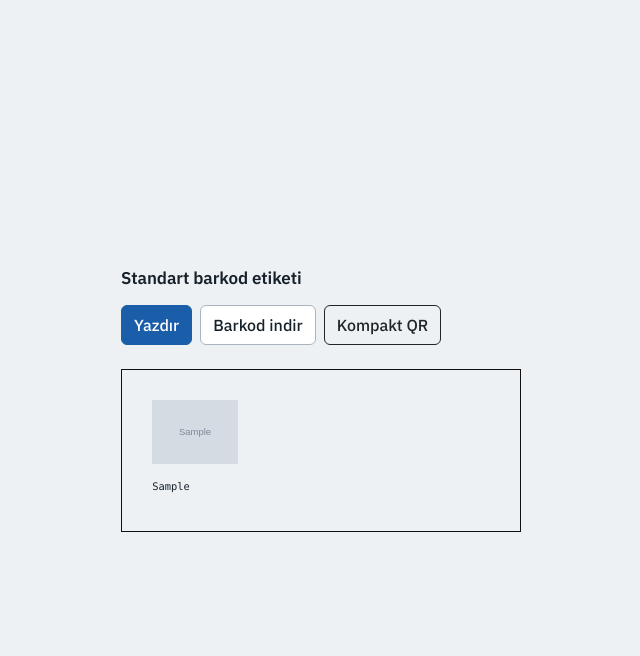
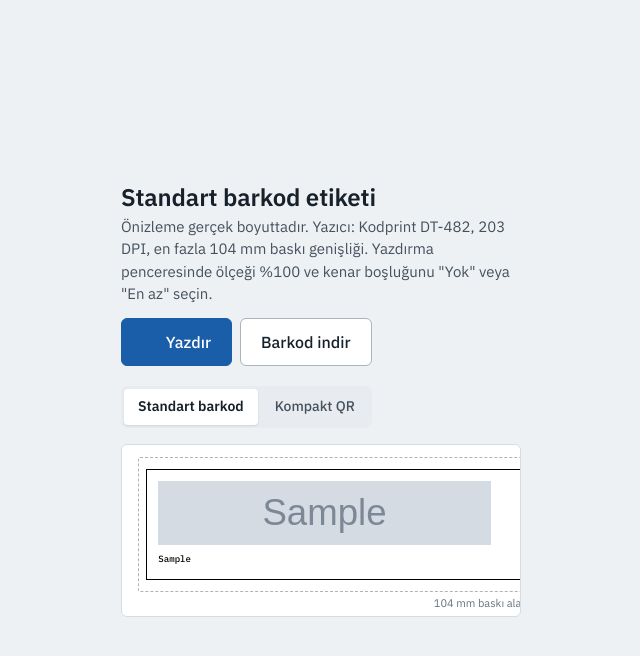
Before and after one commit to ataberksifil/tezcan-envanter, a Django app: template identification/templates/identification/label.html in a window 1280 px wide. Shown: the top 656 px of the page, without its empty margins (319-959 px from the left). Run offline with Django 5.2, Linux system fonts and the light colour scheme; the template is opened without the code that fills it: most values are stand-ins (such as "Sample title", 1, 10 or a date in 2020); grey boxes marked "Sample" are stand-in pictures; parts of the project's set-up code (start-up, migrations or seed data) failed here and were passed over; some libraries are stand-ins or nearby versions.

Commit message:
feat: redesign scanner and label screens
UI modernization phase 6.

- Scanner: USB/HID field first on desktop, camera first on phones; a
  rejected code stays selected so the next scan replaces it.
- Labels: true-size preview with the 104 mm printable-area guide for the
  Kodprint DT-482, format switch between standard Code128 and compact
  QR, print output limited to the label. Barcode and QR keep their
  intrinsic size (88 x 17 mm Code128, 0.25 mm modules = 2 dots at
  203 DPI). Payloads and printing flow are unchanged.

Co-Authored-By: Claude Opus 5.5 <noreply@anthropic.com>

```diff
--- a/core/static/core/css/app.css
+++ b/core/static/core/css/app.css
@@ -1037,3 +1037,8 @@ fieldset.field { border: 0; padding: 0; min-width: 0; }
 .choice-title { display: block; font-weight: 600; }
 .choice-sub { display: block; font-size: 0.8125rem; color: var(--tz-ink-2); }
 .has-error .choice-card { border-color: var(--tz-danger); }
+
+/* ---- Scanner page: USB reader first on desktop, camera first on phones -- */
+.scan-sections { display: flex; flex-direction: column; gap: 1rem; }
+.scan-sections > .panel + .panel { margin-top: 0; }
+@media (max-width: 991.98px) { .scan-camera { order: -1; } }
--- a/core/static/core/js/app.js
+++ b/core/static/core/js/app.js
@@ -113,6 +113,14 @@
             event.stopImmediatePropagation();
         }
     }, true);
+
+    // After a rejected scan the field keeps the bad code selected, so the next
+    // HID scan replaces it instead of being appended to it.
+    var rejectedScan = document.querySelector("#scan-resolve-form .has-error input");
+    if (rejectedScan) {
+        rejectedScan.focus();
+        rejectedScan.select();
+    }
 
     // Double-submit guard for POST forms. Buttons are disabled after the browser
     // has captured the submitter value, so intent buttons keep working.
--- a/core/templates/base.html
+++ b/core/templates/base.html
@@ -8,7 +8,7 @@
     <title>{% block title %}Tezcan Envanter{% endblock %}</title>
     <link rel="icon" href="{% static 'core/favicon.svg' %}" type="image/svg+xml">
     <link rel="stylesheet" href="{% static 'vendor/bootstrap/css/bootstrap.min.css' %}">
-    <link rel="stylesheet" href="{% static 'core/css/app.css' %}?v=ui-9">
+    <link rel="stylesheet" href="{% static 'core/css/app.css' %}?v=ui-10">
     {% block extra_css %}{% endblock %}
 </head>
 <body hx-headers='{"X-CSRFToken": "{{ csrf_token }}"}'>
@@ -173,7 +173,7 @@
 
     <script src="{% static 'vendor/htmx/htmx.min.js' %}"></script>
     <script src="{% static 'vendor/bootstrap/js/bootstrap.bundle.min.js' %}"></script>
-    <script src="{% static 'core/js/app.js' %}?v=ui-9"></script>
+    <script src="{% static 'core/js/app.js' %}?v=ui-10"></script>
     {% block extra_js %}{% endblock %}
 </body>
 </html>
--- a/identification/static/identification/css/label.css
+++ b/identification/static/identification/css/label.css
@@ -1,85 +1,73 @@
-.id-label {
-    border: 1px solid #111;
-    padding: 8mm;
+/* Workshop labels for Kodprint DT-482: 203 DPI, max 104 mm print width.
+   Barcode and QR are shown at their intrinsic size (Code128 88 x 17 mm,
+   0.25 mm = 2 printer dots per module) so the printer never rescales bars. */
+
+.label-stage {
+    position: relative;
+    padding: 1.5rem 1.5rem 2.25rem;
+    background: var(--tz-surface);
+    border: 1px solid var(--tz-line);
+    border-radius: var(--tz-radius);
+    overflow-x: auto;
+}
+.label-printable-area {
+    position: absolute;
+    top: 0.75rem;
+    left: calc(1.5rem - 2mm);
+    width: 104mm;
+    bottom: 1.5rem;
+    border: 1px dashed var(--tz-line-strong);
+    border-radius: 2px;
+    pointer-events: none;
+}
+.label-printable-area span {
+    position: absolute;
+    right: 0;
+    bottom: -1.25rem;
+    font-size: 0.6875rem;
+    color: var(--tz-ink-3);
 }
 
-.id-label--standard {
-    max-width: 210mm;
+.id-label {
+    position: relative;
+    width: 100mm;
+    padding: 3mm;
+    color: #000;
+    background: #fff;
+    border: 1px solid #000;
+    font-family: var(--tz-font);
 }
-
 .id-label--compact {
+    display: flex;
     align-items: center;
-    display: flex;
-    gap: 1rem;
-    max-width: 120mm;
+    gap: 3mm;
 }
-
 .id-label__barcode {
     display: block;
+    width: 88mm;
     height: 17mm;
-    width: auto;
     max-width: none;
 }
-
 .id-label__qr {
+    flex: none;
+    width: 46mm;
     height: 46mm;
-    width: 46mm;
+    image-rendering: pixelated;
 }
-
-.id-label__details {
-    margin-top: 4mm;
-}
-
-.id-label--compact .id-label__details {
-    margin-top: 0;
-}
-
-.id-label__details p {
-    margin-bottom: .35rem;
-}
-
-.id-label__kind {
-    font-size: .85rem;
-    font-weight: 700;
-    letter-spacing: .08em;
-    text-transform: uppercase;
-}
-
-.id-label__title {
-    font-size: 1.55rem;
-    font-weight: 700;
-    margin-bottom: .5rem;
-}
-
-.id-label__code,
-.id-label__payload {
-    font-family: ui-monospace, SFMono-Regular, Menlo, Monaco, Consolas, monospace;
-}
-
-.id-label__payload {
-    font-size: .65rem;
-    overflow-wrap: anywhere;
-}
-
-.id-label__note {
-    font-size: .8rem;
-}
-
-@media screen {
-    .id-label--standard {
-        overflow-x: auto;
-    }
-}
+.id-label__details { margin-top: 2mm; min-width: 0; }
+.id-label--compact .id-label__details { margin-top: 0; }
+.id-label__details p { margin: 0 0 1mm; font-size: 3.2mm; line-height: 1.25; }
+.id-label__kind { font-weight: 600; font-size: 3mm !important; }
+.id-label__title { margin: 0 0 1mm; font-size: 5.5mm; font-weight: 700; line-height: 1.15; color: #000; overflow-wrap: anywhere; }
+.id-label__code, .id-label__payload { font-family: var(--tz-mono); }
+.id-label__code { font-weight: 600; font-size: 3.8mm !important; }
+.id-label__payload { font-size: 2.4mm !important; overflow-wrap: anywhere; }
+.id-label__note { font-size: 2.6mm !important; }
 
 @media print {
-    @page { margin: 8mm; }
-    .app-header,
+    @page { margin: 2mm; }
     .no-print { display: none !important; }
-    main.container { margin: 0; max-width: none; padding: 0 !important; }
-    .id-label { break-inside: avoid; }
-    .id-label__barcode {
-        max-width: none;
-        height: 17mm;
-        width: auto;
-    }
+    .label-stage { padding: 0; border: 0; background: none; overflow: visible; }
+    .label-printable-area { display: none; }
+    .id-label { border: 0; break-inside: avoid; }
 }
--- /dev/null
+++ b/identification/templates/identification/_label_details.html
@@ -0,0 +1,16 @@
+{% if entity_type == "M" %}
+    <p class="id-label__kind">Malzeme</p>
+    <h2 class="id-label__title">{{ target.name }}</h2>
+    <p class="id-label__code">{{ target.material_code }}</p>
+    <p class="id-label__note">Bu etiket malzeme türünü tanımlar; tek bir fiziksel birimi tanımlamaz.</p>
+{% elif entity_type == "A" %}
+    <p class="id-label__kind">Tekil varlık</p>
+    <h2 class="id-label__title">{{ target.internal_asset_code }}</h2>
+    <p>{{ target.material.name }}</p>
+    {% if target.serial_number %}<p class="id-label__code">Seri no: {{ target.serial_number }}</p>{% endif %}
+{% elif entity_type == "L" %}
+    <p class="id-label__kind">Lokasyon</p>
+    <h2 class="id-label__title">{{ target.code }}</h2>
+    <p>{{ target.name }}</p>
+{% endif %}
+<p class="id-label__payload">{{ identity_payload }}</p>
--- a/identification/templates/identification/label.html
+++ b/identification/templates/identification/label.html
@@ -1,67 +1,53 @@
 {% extends "base.html" %}
-{% load static %}
+{% load static ui %}
 
-{% block title %}{% if is_compact_label %}Kompakt QR{% else %}Standart barkod{% endif %} — Elektrik Atölyesi Envanter{% endblock %}
-{% block extra_css %}<link rel="stylesheet" href="{% static 'identification/css/label.css' %}">{% endblock %}
+{% block title %}{% if is_compact_label %}Kompakt QR{% else %}Standart barkod{% endif %} — Tezcan Envanter{% endblock %}
+
+{% block extra_css %}<link rel="stylesheet" href="{% static 'identification/css/label.css' %}?v=ui-3">{% endblock %}
 
 {% block content %}
-<div class="no-print d-flex flex-wrap align-items-center justify-content-between gap-3 mb-4">
-    <h1 class="h3 mb-0">{% if is_compact_label %}Kompakt QR etiketi{% else %}Standart barkod etiketi{% endif %}</h1>
-    <div class="d-flex flex-wrap gap-2">
-        <button class="btn btn-primary" type="button" onclick="window.print()">Yazdır</button>
+<div class="no-print">
+    <div class="page-head">
+        <div>
+            <h1>{% if is_compact_label %}Kompakt QR etiketi{% else %}Standart barkod etiketi{% endif %}</h1>
+            <p class="page-head-sub">Önizleme gerçek boyuttadır. Yazıcı: Kodprint DT-482, 203 DPI, en fazla 104 mm baskı genişliği. Yazdırma penceresinde ölçeği %100 ve kenar boşluğunu "Yok" veya "En az" seçin.</p>
+        </div>
+        <div class="page-actions">
+            <button class="btn btn-primary btn-lg" type="button" onclick="window.print()">{% icon "printer" %}Yazdır</button>
             {% if is_compact_label %}
-            <a class="btn btn-outline-secondary" href="{{ qr_image_url }}?download=1">QR indir</a>
-            <a class="btn btn-outline-dark" href="{{ standard_label_url }}">Standart barkod</a>
+                <a class="btn btn-outline-secondary btn-lg" href="{{ qr_image_url }}?download=1">QR indir</a>
             {% else %}
-            <a class="btn btn-outline-secondary" href="{{ code128_image_url }}?download=1">Barkod indir</a>
-            <a class="btn btn-outline-dark" href="{{ compact_label_url }}">Kompakt QR</a>
+                <a class="btn btn-outline-secondary btn-lg" href="{{ code128_image_url }}?download=1">Barkod indir</a>
             {% endif %}
         </div>
     </div>
+    <nav class="mode-switch" aria-label="Etiket biçimi">
+        {% if is_compact_label %}
+            <a href="{{ standard_label_url }}">Standart barkod</a>
+            <a href="#" aria-current="page">Kompakt QR</a>
+        {% else %}
+            <a href="#" aria-current="page">Standart barkod</a>
+            <a href="{{ compact_label_url }}">Kompakt QR</a>
+        {% endif %}
+    </nav>
+</div>
 
+<div class="label-stage">
+    <div class="label-printable-area" aria-hidden="true"><span class="no-print">104 mm baskı alanı</span></div>
     {% if is_compact_label %}
         <article class="id-label id-label--compact" aria-label="Yazdırılabilir kompakt QR etiketi">
             <img class="id-label__qr" src="{{ qr_image_url }}" alt="QR kodu">
             <div class="id-label__details">
-        {% if entity_type == "M" %}
-            <p class="id-label__kind">Malzeme</p>
-            <h2 class="id-label__title">{{ target.name }}</h2>
-            <p class="id-label__code">{{ target.material_code }}</p>
-            <p class="id-label__note">Bu etiket malzeme türünü tanımlar; tek bir fiziksel birimi tanımlamaz.</p>
-        {% elif entity_type == "A" %}
-            <p class="id-label__kind">Tekil varlık</p>
-            <h2 class="id-label__title">{{ target.internal_asset_code }}</h2>
-            <p>{{ target.material.name }}</p>
-            {% if target.serial_number %}<p class="id-label__code">Seri no: {{ target.serial_number }}</p>{% endif %}
-        {% elif entity_type == "L" %}
-            <p class="id-label__kind">Lokasyon</p>
-            <h2 class="id-label__title">{{ target.code }}</h2>
-            <p>{{ target.name }}</p>
-        {% endif %}
-        <p class="id-label__payload">{{ identity_payload }}</p>
+                {% include "identification/_label_details.html" %}
             </div>
         </article>
     {% else %}
         <article class="id-label id-label--standard" aria-label="Yazdırılabilir standart barkod etiketi">
             <img class="id-label__barcode" src="{{ code128_image_url }}" alt="Code 128 barkodu">
             <div class="id-label__details">
-        {% if entity_type == "M" %}
-            <p class="id-label__kind">Malzeme</p>
-            <h2 class="id-label__title">{{ target.name }}</h2>
-            <p class="id-label__code">{{ target.material_code }}</p>
-            <p class="id-label__note">Bu etiket malzeme türünü tanımlar; tek bir fiziksel birimi tanımlamaz.</p>
-        {% elif entity_type == "A" %}
-            <p class="id-label__kind">Tekil varlık</p>
-            <h2 class="id-label__title">{{ target.internal_asset_code }}</h2>
-            <p>{{ target.material.name }}</p>
-            {% if target.serial_number %}<p class="id-label__code">Seri no: {{ target.serial_number }}</p>{% endif %}
-        {% elif entity_type == "L" %}
-            <p class="id-label__kind">Lokasyon</p>
-            <h2 class="id-label__title">{{ target.code }}</h2>
-            <p>{{ target.name }}</p>
-        {% endif %}
-        <p class="id-label__payload">{{ identity_payload }}</p>
+                {% include "identification/_label_details.html" %}
             </div>
         </article>
     {% endif %}
+</div>
 {% endblock %}
```
Also changed, not shown: docs/UI-POLISH-MASTER-PLAN.md (+2 -2 lines), docs/UI-POLISH-STATUS.md (+10 -3 lines), identification/templates/identification/scanner.html (+35 -23 lines). Lines whose indentation alone changed are shown as unchanged.
